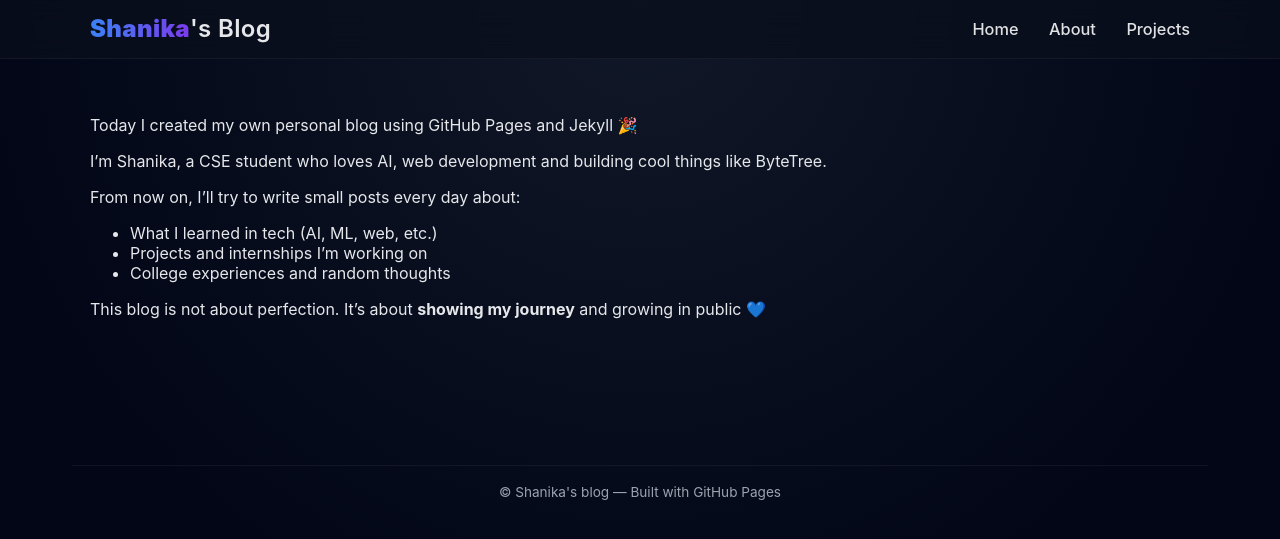
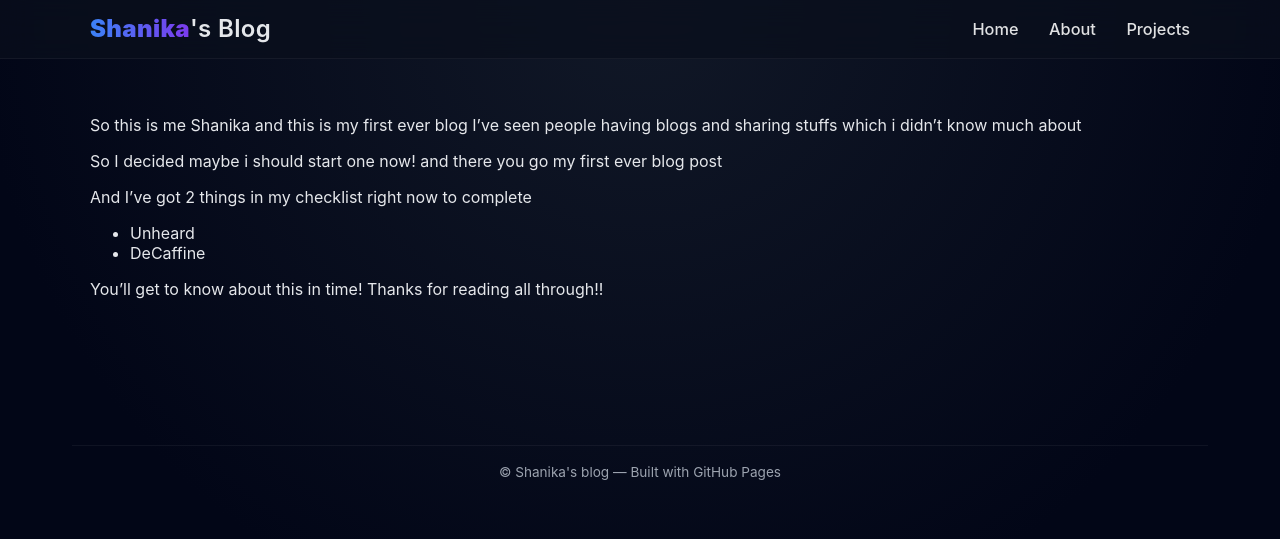
Before and after one commit to shanikashameems/shanikashameems.github.io, a Jekyll site: the page built from _posts/2025-12-01-my-first-post.md, in a window 1280 px wide. Shown: the top 539 px of the page. Built offline with Jekyll 4.4.1, drawn with Linux system fonts in a browser that asks for light colours.

Commit message:
Update 2025-12-01-my-first-post.md

```diff
--- a/_posts/2025-12-01-my-first-post.md
+++ b/_posts/2025-12-01-my-first-post.md
@@ -3,14 +3,14 @@ layout: default
 title: My First Blog Post
 ---
 
-Today I created my own personal blog using GitHub Pages and Jekyll 🎉
+So this is me Shanika and this is my first ever blog
+I've seen people having blogs and sharing stuffs which i didn't know much about
 
-I’m Shanika, a CSE student who loves AI, web development and building cool things like ByteTree.
+So I decided maybe i should start one now! and there you go my first ever blog post
 
-From now on, I’ll try to write small posts every day about:
+And I've got 2 things in my checklist right now to complete
+- Unheard
+- DeCaffine
 
-- What I learned in tech (AI, ML, web, etc.)
-- Projects and internships I’m working on
-- College experiences and random thoughts
-
-This blog is not about perfection. It’s about **showing my journey** and growing in public 💙
+You'll get to know about this in time!
+Thanks for reading all through!!
```
